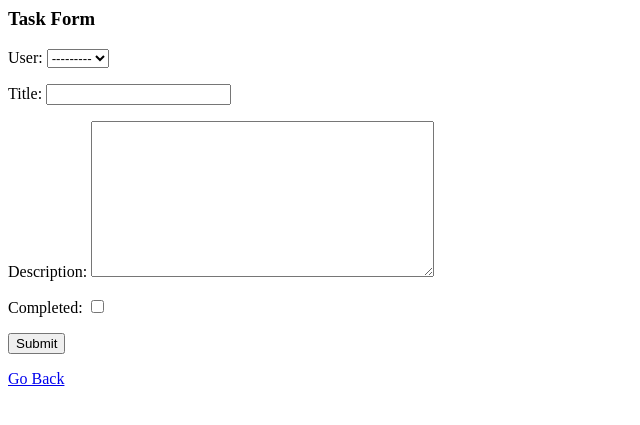
After one commit to RikkieBobby/my-to-do, a Django app: page /create/ in a window 1280 px wide. The commit adds this page. Shown: the top 425 px of the page, without its empty margins (0-640 px from the left). Run offline with Django 5.2, Linux system fonts and the light colour scheme.

Commit message:
add functionality to create a a task

```diff
--- /dev/null
+++ b/base/templates/base/task_form.html
@@ -0,0 +1,11 @@
+<h3>Task Form</h3>
+
+
+
+<form action="" method="POST">
+    {% csrf_token %}
+    {{form.as_p}}
+    <input type="submit" value="Submit">
+</form>
+
+<a href="{% url 'tasks' %}">Go Back</a>
--- a/base/templates/base/task_list.html
+++ b/base/templates/base/task_list.html
@@ -1,4 +1,6 @@
 <h1>My To Do List</h1>
+
+<a href="{% url 'task-create' %}">Add task</a>
 
 <table>
     <tr>
--- a/base/urls.py
+++ b/base/urls.py
@@ -1,7 +1,8 @@
 from django.urls import path
-from .views import TaskList, TaskDetail
+from .views import TaskList, TaskDetail, TaskCreate
 
 urlpatterns = [
     path('', TaskList.as_view(), name='tasks'),
     path('task/<int:pk>/', TaskDetail.as_view(), name='task'),
+    path('create/', TaskCreate.as_view(), name='task-create'),
 ]
--- a/base/views.py
+++ b/base/views.py
@@ -2,6 +2,8 @@ from django.shortcuts import render
 from django.http import HttpResponse
 from django.views.generic.list import ListView
 from django.views.generic.detail import DetailView
+from django.views.generic.edit import CreateView, UpdateView
+from django.urls import reverse_lazy
 from .models import Task
 # Create your views here.
 
@@ -13,3 +15,8 @@ class TaskDetail(DetailView):
     model = Task
     context_object_name = 'task'
     template_name = 'base/task.html'
+
+class TaskCreate(CreateView):
+    model = Task
+    fields = '__all__'
+    success_url =  reverse_lazy('tasks')
```
